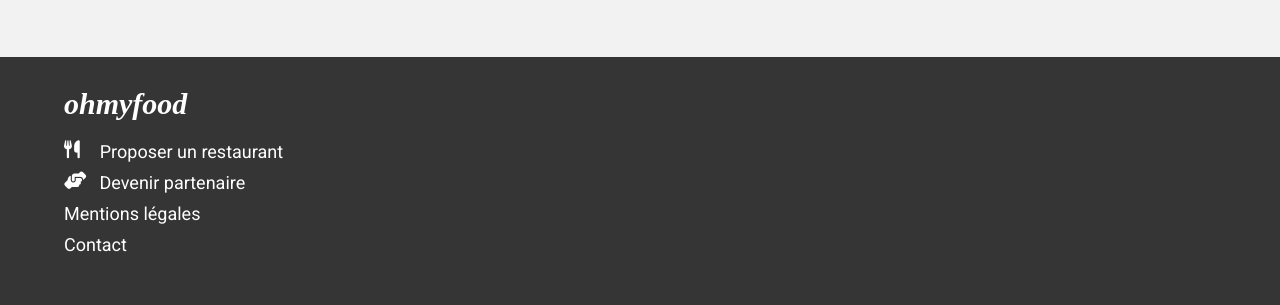
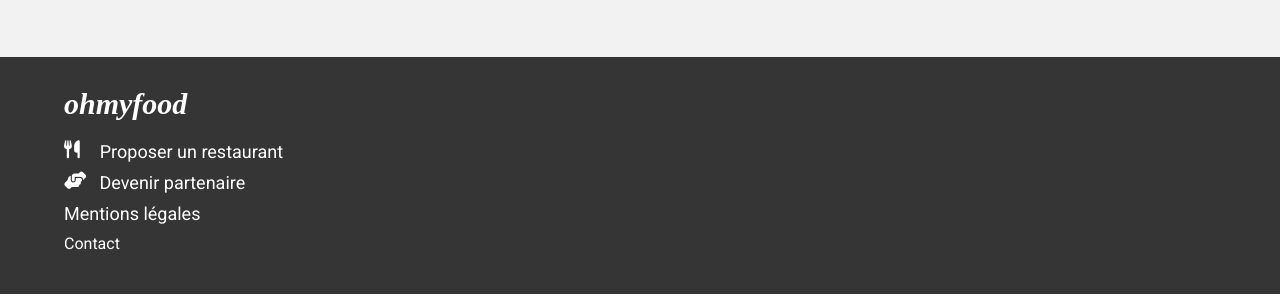
Before and after one commit to Mariefrance0502/ohmyfood, a plain HTML site: page index.html in a window 1280 px wide. Shown: the part 1303-1608 px from the top of the page. Drawn offline with Linux system fonts and the light colour scheme; a web font is replaced by a local one.

Commit message:
Modification des fichiers projet termine

```diff
--- a/CSS/restaurant.css
+++ b/CSS/restaurant.css
@@ -424,3 +424,10 @@
     gap: 13px;
     margin-top: 10px;
  }
+
+ .liens_contact
+ {
+  text-decoration: none;
+  color: white;
+  line-height: 20px;
+ }
--- a/CSS/style.css
+++ b/CSS/style.css
@@ -454,3 +454,12 @@
    gap: 13px;
    margin-top: 10px;
 }
+
+
+
+.liens_contact
+{
+ text-decoration: none;
+ color: white;
+ line-height: 20px;
+}
--- a/index.html
+++ b/index.html
@@ -134,7 +134,7 @@
         <p class="liens_footer1"> <i class="fa-solid fa-utensils"></i> Proposer un restaurant  </p>
         <p class="liens_footer2"> <i class="fa-solid fa-handshake-angle"></i> Devenir partenaire  </p>
         <p> Mentions légales </p>
-         <p> Contact </p>
+        <a class="liens_contact" href="mailto:hello@openclassrooms.com"> Contact  </a>
 
         </div>
 
```
Also changed, not shown: pages/A_la_francaise.html (+1 -1 lines), pages/La_note_enchantée.html (+1 -1 lines), pages/La_palette_du_gout.html (+1 -2 lines), pages/Le_delice_des_sens.html (+1 -2 lines).
